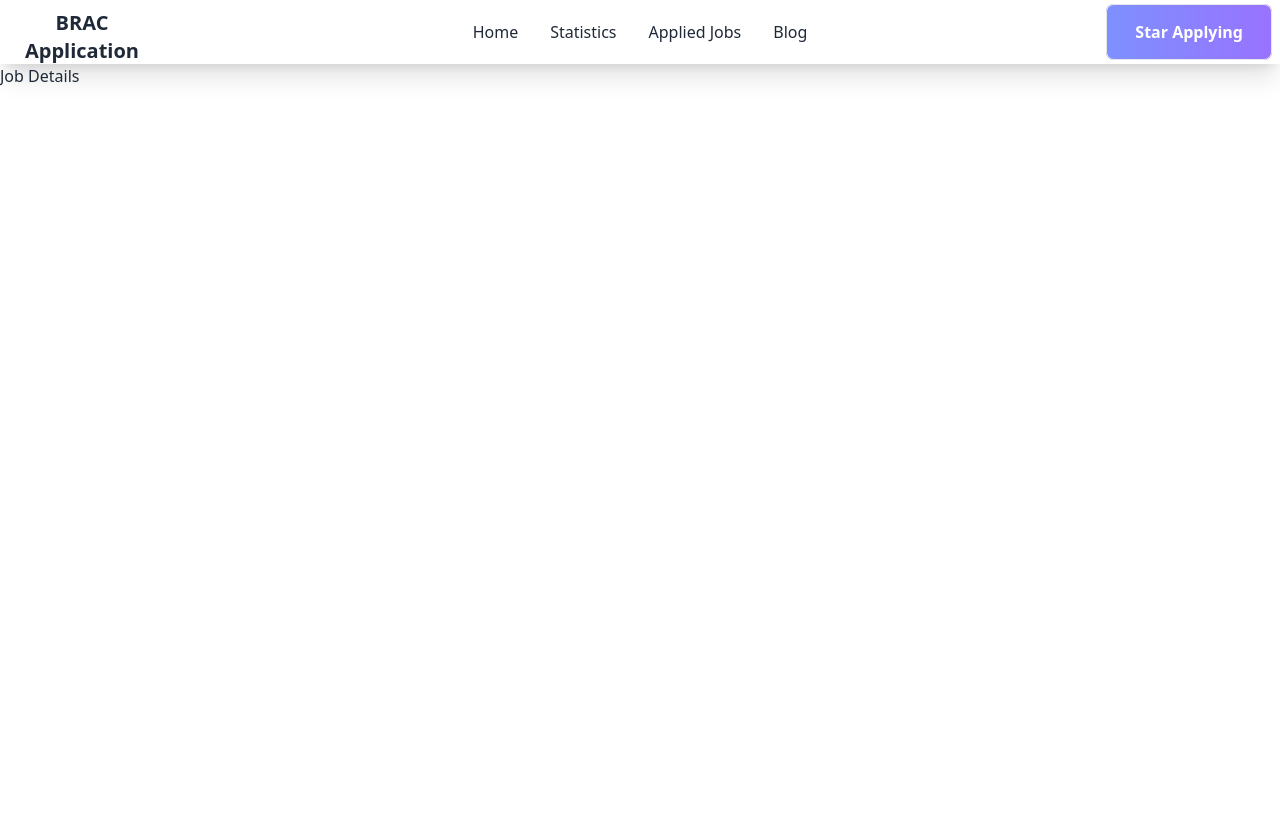
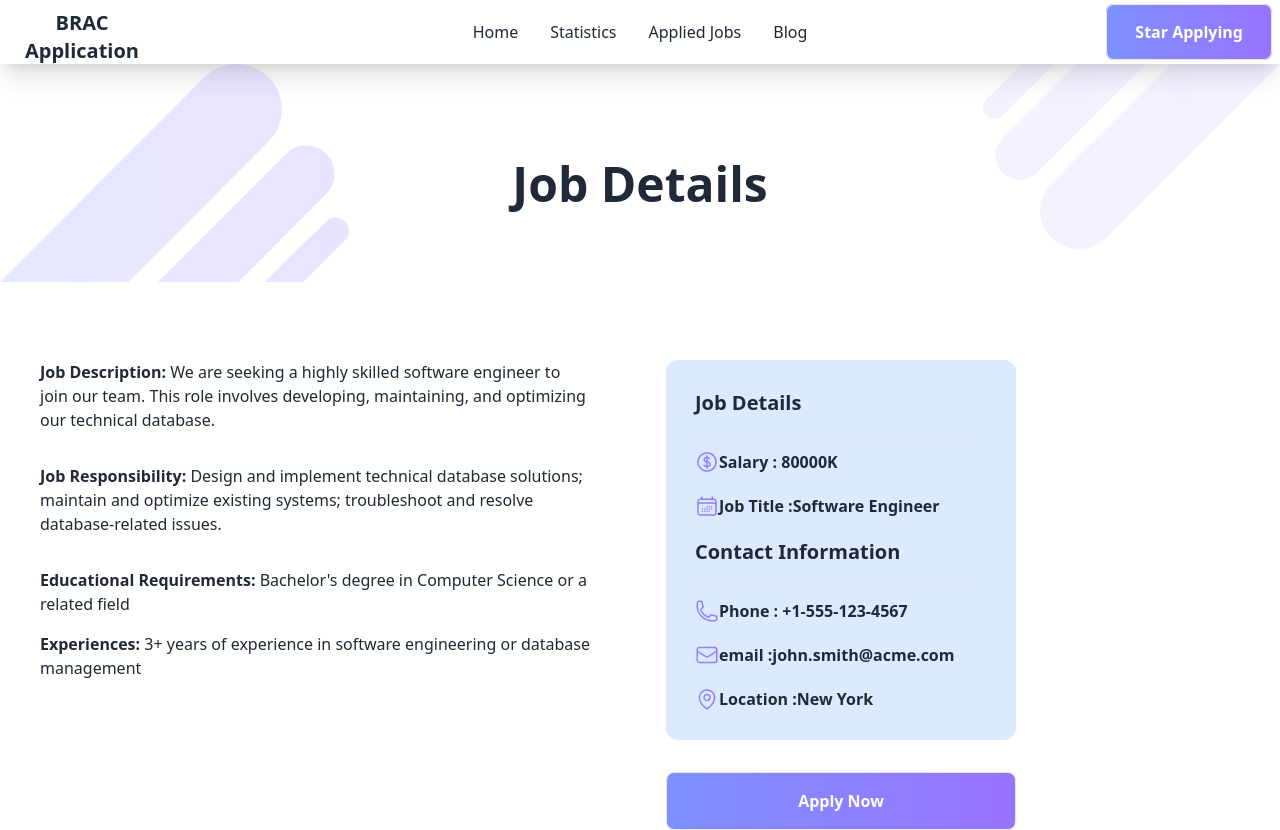
Before and after one commit to jakariachynabil10/JobApplication, a React (Vite) app: page /jobDetails/1 in a window 1280 px wide. Before the commit the page ends 800 px from the top, so only its background shows below. Built offline with nearby package versions, Linux system fonts and the light colour scheme.

Commit message:
job details is fully done

```diff
--- a/src/Home/FeatureJob.jsx
+++ b/src/Home/FeatureJob.jsx
@@ -23,7 +23,7 @@ const FeatureJob = ({data}) => {
           <p className='flex'><img src={locationIcon} alt="" />{location}</p>
           <p className='flex'><img src={sallaryIcon} alt="" />{salary}</p>
           </div>
-        <Link to={`jobDetails/${id}`}>  <button className="border rounded-lg px-7 text-white mt-6 py-4 font-semibold btn-color">
+        <Link to={`/jobDetails/${id}`}>  <button  className="border rounded-lg px-7 text-white mt-6 py-4 font-semibold btn-color">
           View Details
             </button></Link>
             </div>
--- a/src/JobDetails/JobDetails.jsx
+++ b/src/JobDetails/JobDetails.jsx
@@ -1,20 +1,93 @@
-import React from 'react';
-import { useLoaderData, useParams } from 'react-router-dom';
+import React, { useEffect, useState } from "react";
+import { useLoaderData, useParams } from "react-router-dom";
+// import SingleJob from './SingleJob';
+import calander from "../assets/Icons/Frame-1.png";
+import sallaryIcon from "../assets/Icons/Frame.png";
+import phoneIcon from "../assets/Icons/Frame-2.png";
+import emailIcon from "../assets/Icons/Frame-3.png";
+import address from "../assets/Icons/Frame-4.png";
+const JobDetails = () => {
+  const { jobId } = useParams();
+  const loadData = useLoaderData();
+  // console.log(loadData , jobId)
+  const [jobsId, setJobsId] = useState([]);
+  useEffect(() => {
+    const find = loadData.find((data) => data.id == jobId);
+    console.log(find);
+    setJobsId(find);
+  }, [jobId, loadData]);
+  // console.log(jobsId)
+  const {
+    description,
+    responsibility,
+    educational_requirements,
+    experience,
+    salary,
+    job_title,
+    email,
+    phone_number,
+    location,
+  } = jobsId;
 
-const JobDetails = () => {
-    const loadData = useLoaderData()
-    const {jobId} = useParams()
-    console.log(loadData , jobId)
-
-
-
-
-
-    return (
-        <>
-            <h1>Job Details</h1>
-        </>
-    );
+  return (
+    <>
+      <section className="bg-color ">
+        <h1 className="text-center font-bold py-24 text-5xl">Job Details</h1>
+      </section>
+      <div className="grid grid-cols-1 lg:grid-cols-2 gap-5 mt-10">
+          <div className="mx-10">
+            <p className="py-4">
+              <span className="font-bold text-base">Job Description:</span>{" "}
+              {description}
+            </p>
+            <p className="py-4">
+              <span className="font-bold text-base">Job Responsibility:</span>{" "}
+              {responsibility}
+            </p>
+            <p className="py-4">
+              <span className="font-bold text-base">
+                Educational Requirements:
+              </span>{" "}
+              {educational_requirements}
+            </p>
+            <p>
+              <span className="font-bold text-base">Experiences:</span>{" "}
+              {experience}
+            </p>
+          </div>
+         <div className="flex flex-col">
+         <div className="border w-[350px] mx-4 p-7 rounded-xl mt-4 border-blue-100 bg-blue-100">
+            <h2 className="font-bold text-xl">Job Details</h2>
+            <hr className="mt-4" />
+            <div className=" gap-5 pt-4">
+              <p className="flex font-semibold">
+                <img src={sallaryIcon} alt="" /> Salary : {salary}
+              </p>
+              <p className="flex  font-semibold pt-5">
+                <img src={calander} alt="" /> Job Title :{job_title}
+              </p>
+            </div>
+            <h2 className="font-bold text-xl pt-5">Contact Information</h2>
+            <hr className="mt-4" />
+            <div className=" gap-5 pt-4">
+              <p className="flex font-semibold">
+                <img src={phoneIcon} alt="" /> Phone : {phone_number}
+              </p>
+              <p className="flex  font-semibold pt-5">
+                <img src={emailIcon} alt="" /> email :{email}
+              </p>
+              <p className="flex  font-semibold pt-5">
+                <img src={address} alt="" /> Location :{location}
+              </p>
+            </div>
+          </div>
+            <button className="border w-[350px] ml-4 rounded-lg px-7 text-white mt-8 py-4 font-semibold btn-color">
+            Apply Now
+            </button>
+         </div>
+      </div>
+    </>
+  );
 };
 
 export default JobDetails;
--- a/src/index.css
+++ b/src/index.css
@@ -10,6 +10,16 @@
 .btn-color{
   background: linear-gradient(to right, #7E90FE, #9873FF);
 }
+
+.bg-color{
+  background: linear-gradient(90deg, rgba(126, 144, 254, 0.05) 0%, rgba(152, 115, 255, 0.05) 100%);
+  background-image: url('./assets/All Images/Vector.png'),  url('./assets/All Images/Vector-1.png');
+  background-repeat: no-repeat;
+  background-position: top left , top right;
+  /* background-size: cover; */
+
+}
+
 
 /* :root {
   font-family: Inter, system-ui, Avenir, Helvetica, Arial, sans-serif;
--- a/src/normalDataLoad/NormalDataLoad.jsx
+++ b/src/normalDataLoad/NormalDataLoad.jsx
@@ -1,5 +1,5 @@
 export const NormalDataLoad = async () =>{
-    const res = await fetch('normalData.json')
+    const res = await fetch('/normalData.json')
     const data = await res.json()
     return data
 
```
